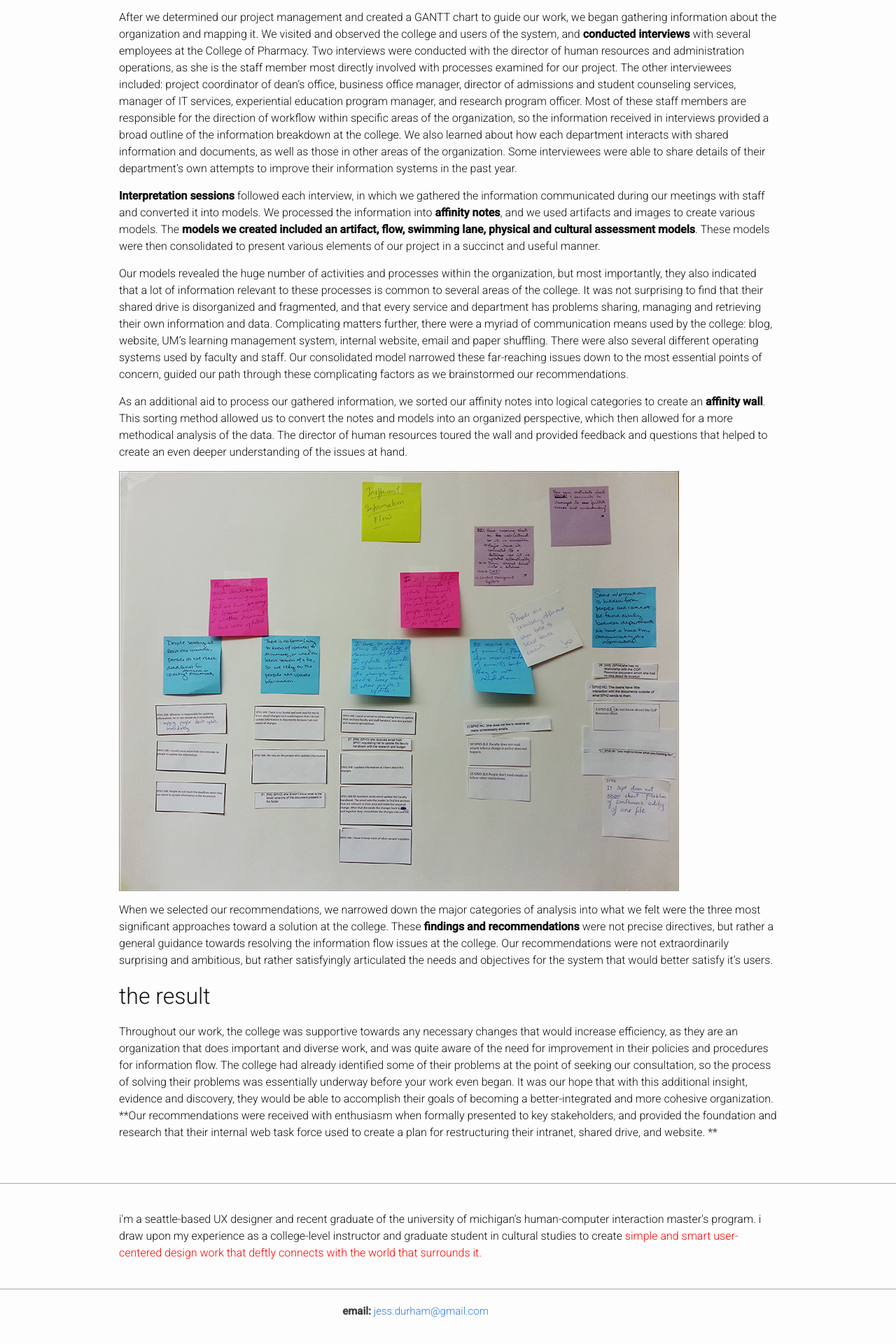
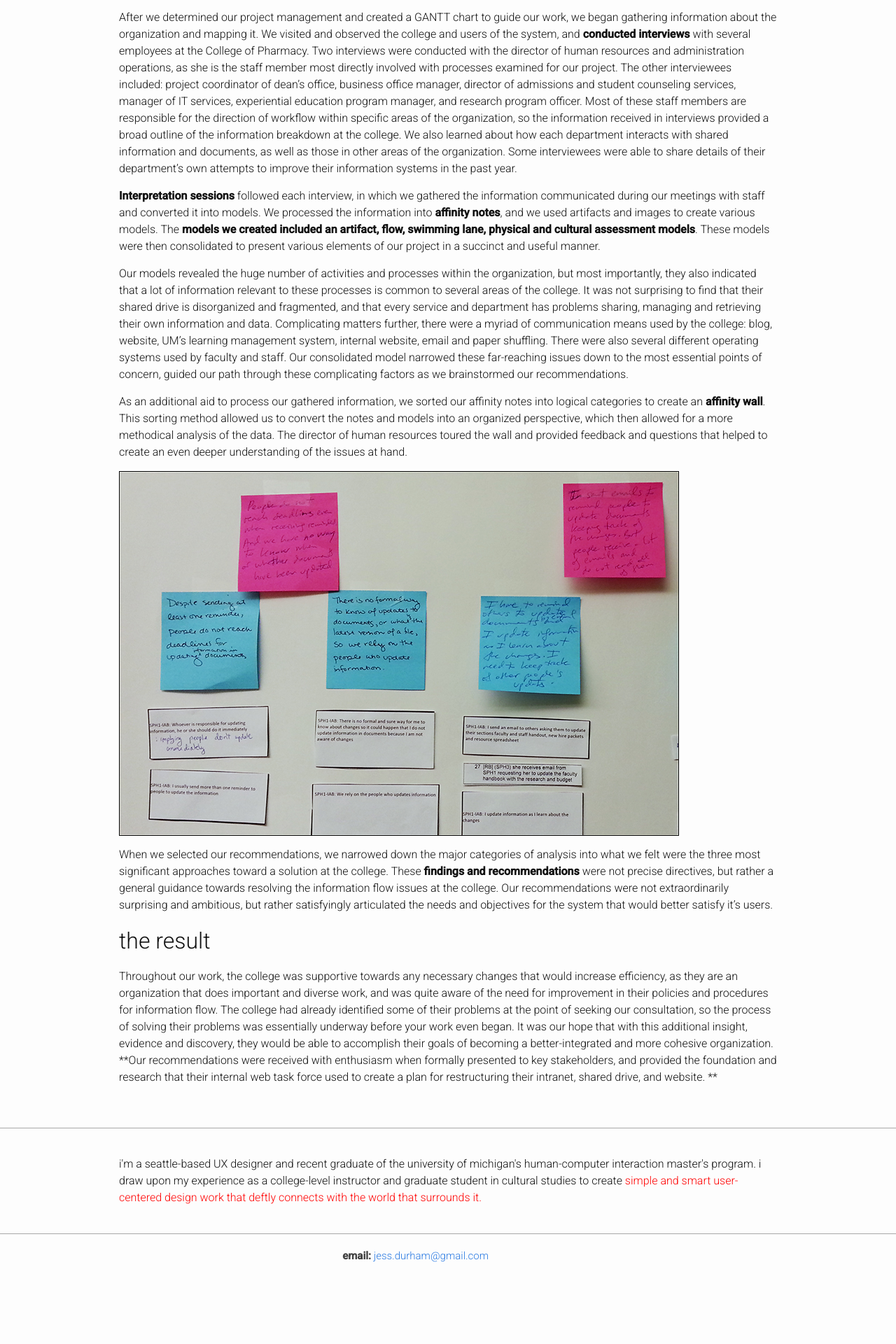
Before and after one commit to jldurham/jldurham.github.io, a Jekyll site: the page built from _posts/2015-01-04-college-of-pharmacy.markdown, in a window 1280 px wide. Shown: the part 1595-3515 px from the top of the page at 70% size. Built offline with Jekyll 4.4.1, drawn with Linux system fonts in a browser that asks for light colours; after the commit the page ends 3436 px from its top, so only the background shows below that.

Commit message:
Update 2015-01-04-college-of-pharmacy.markdown

```diff
--- a/_posts/2015-01-04-college-of-pharmacy.markdown
+++ b/_posts/2015-01-04-college-of-pharmacy.markdown
@@ -46,7 +46,7 @@ Our models revealed the huge number of activities and processes within the organ
 
 As an additional aid to process our gathered information, we sorted our affinity notes into logical categories to create an **affinity wall**. This sorting method allowed us to convert the notes and models into an organized perspective, which then allowed for a more methodical analysis of the data. The director of human resources toured the wall and provided feedback and questions that helped to create an even deeper understanding of the issues at hand.
 
-![affinity wall](/images/affinity800.jpg)
+![affinity wall](/images/affinitydetail800.jpg)
 
 When we selected our recommendations, we narrowed down the major categories of analysis into what we felt were the three most significant approaches toward a solution at the college. These **findings and recommendations** were not precise directives, but rather a general guidance towards resolving the information flow issues at the college. Our recommendations were not extraordinarily surprising and ambitious, but rather satisfyingly articulated the needs and objectives for the system that would better satisfy it's users.
 
```
